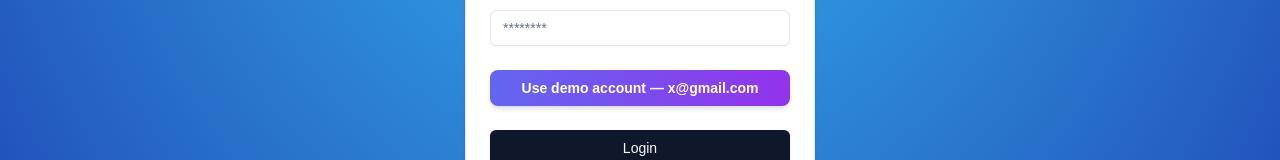
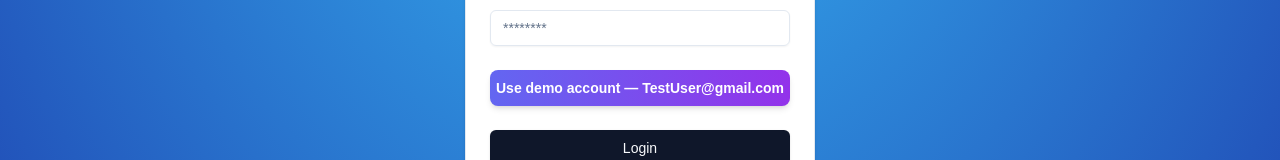
Before and after one commit to thakurkaran007/hls_video_transcoding, a Next.js app in the folder apps/frontend/: page /auth/login in a window 1280 px wide. Shown: the part 350-510 px from the top of the page. Built offline with nearby package versions, Linux system fonts and the light colour scheme; no server answers.

Commit message:
Update LoginForm.tsx

```diff
--- a/apps/frontend/components/form/LoginForm.tsx
+++ b/apps/frontend/components/form/LoginForm.tsx
@@ -161,7 +161,7 @@ export const LoginForm = () => {
                             aria-label="Login with demo account"
                         >
                             {/* you can replace text with an icon if your Button supports it */}
-                            Use demo account — x@gmail.com
+                            Use demo account — TestUser@gmail.com
                         </Button>
                     </div>
 
```
